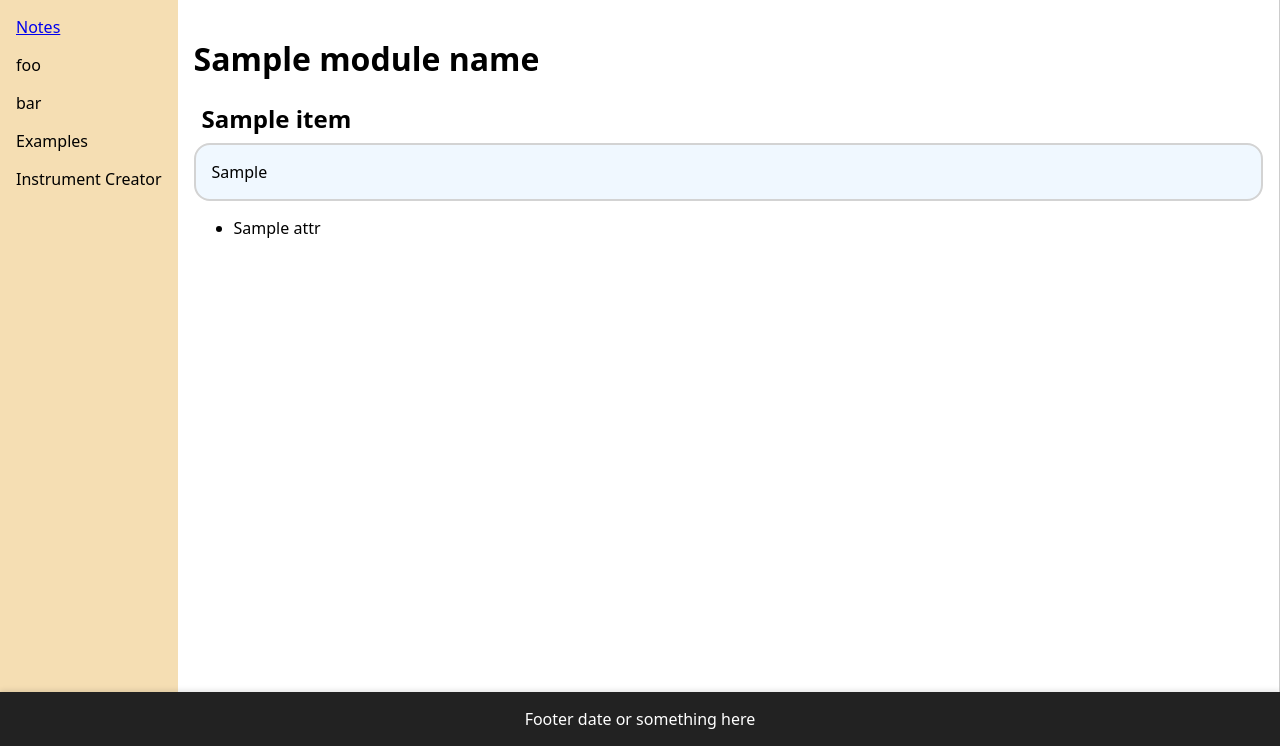
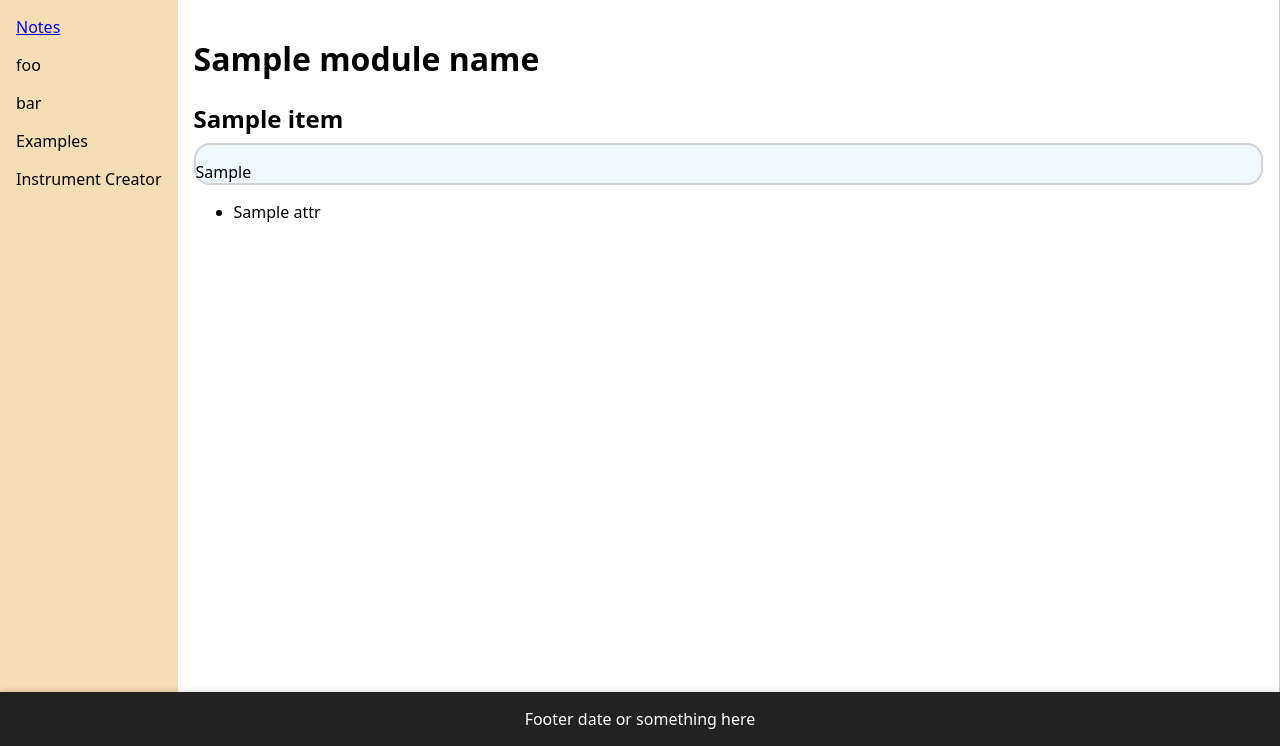
Before and after one commit to CraigMason19/music_theory_docs, a Django app: template documentation/templates/notes.html in a window 1280 px wide. Shown: the part 54-800 px from the top of the page. Run offline with Django 5.2, Linux system fonts and the light colour scheme; the template is opened without the code that fills it: most values are stand-ins (such as "Sample title", 1, 10 or a date in 2020).

Commit message:
added a doc_card class

```diff
--- a/documentation/static/CSS/styles.css
+++ b/documentation/static/CSS/styles.css
@@ -93,15 +93,15 @@ footer {
 
 
 h2 {
-	margin: 0.5rem;
+	margin: 0.5rem 0rem;
 
 }
 
 
-pre {
+.doc_card {
 	border: solid 2px lightgray;
 	border-radius: 1rem;
 	background-color: aliceblue;
-	padding: 1rem;
 	margin: 0rem;
+	padding-top: 1rem;
 }
--- a/documentation/templates/notes.html
+++ b/documentation/templates/notes.html
@@ -7,12 +7,12 @@
 
 {% for item in doc_strs %}
     <h2>{{ item.name }}</h2>
-    <pre>{{ item.doc_str }}</pre>
+    <pre class="doc_card">{{ item.doc_str }}</pre>
 {% endfor %}
 
 <ul>
     {% for attr in attributes %}
-    <li>{{ attr }}</li>
+        <li>{{ attr }}</li>
     {% endfor %}
 </ul>
 
```
